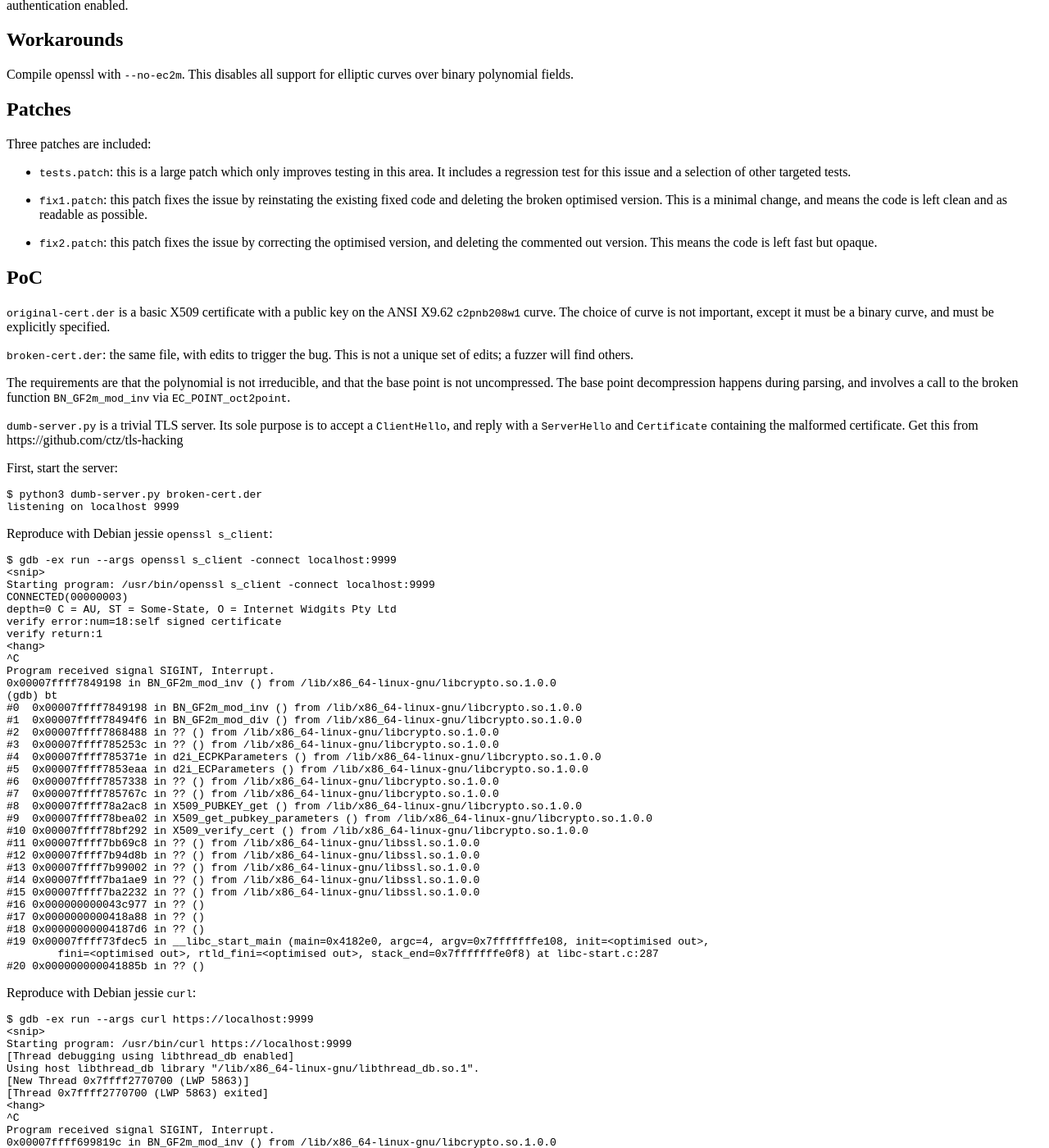
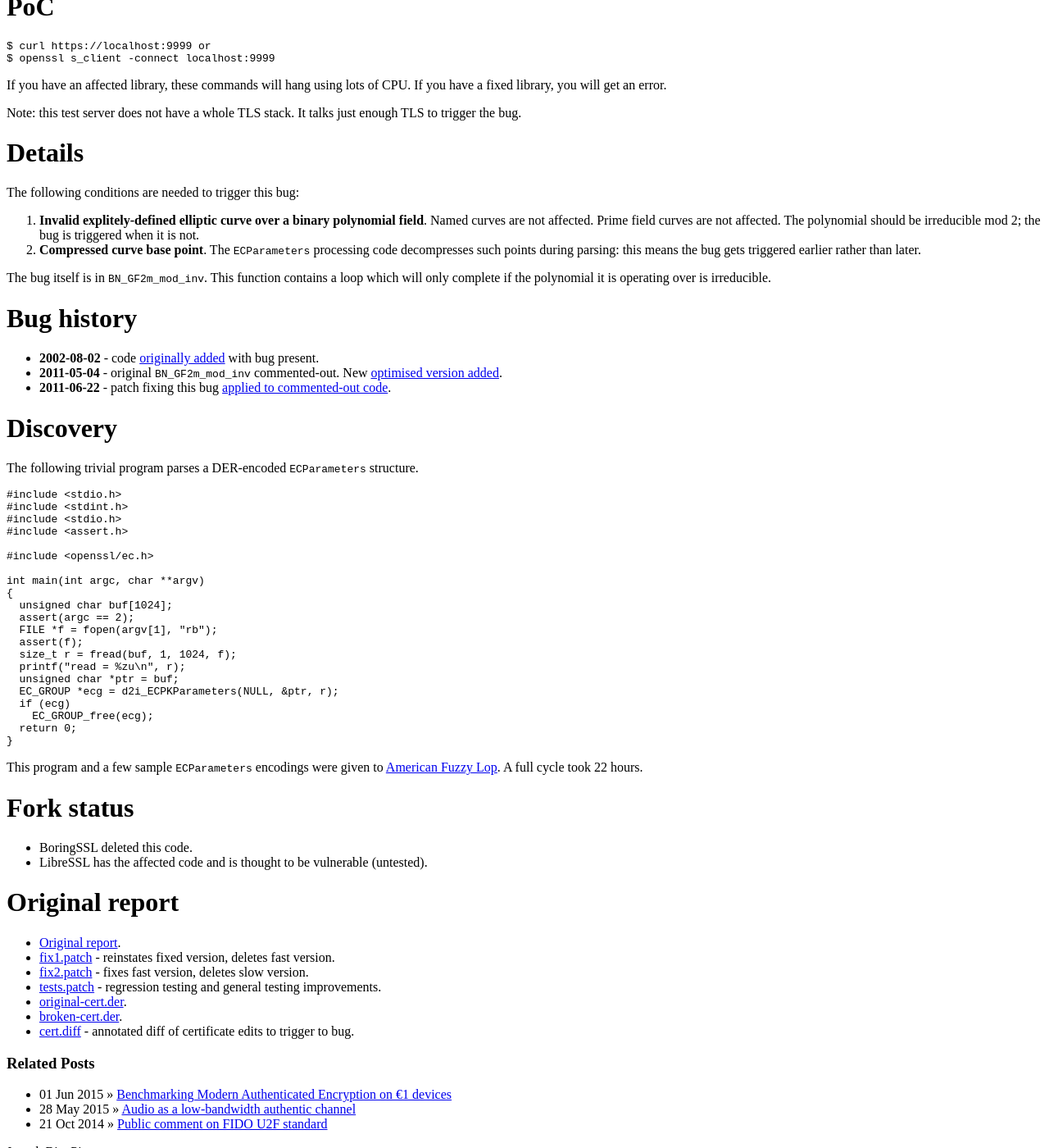
Before and after one commit to ctz/ctz.github.com, a Jekyll site: the page built from _posts/2015-06-11-cve-2015-1788-openssl-binpoly-hang.md, in a window 1280 px wide and 1400 px high, scrolled down 655 px. Shown: the whole window at 82% size. Built offline with Jekyll 4.4.1, drawn with Linux system fonts in a browser that asks for light colours; some of the changed text lies outside the part shown.

Commit message:
more writeup

```diff
--- a/_posts/2015-06-11-cve-2015-1788-openssl-binpoly-hang.md
+++ b/_posts/2015-06-11-cve-2015-1788-openssl-binpoly-hang.md
@@ -9,173 +9,114 @@ tags: [security, openssl, https, ssl, tls]
 * TOC
 {:toc #toc-side}
 
-# Timeline
+# Disclosure timeline
 
  *    **2015-03-30** - Discovery and confusion.
  *    **2015-04-01** - Enlightenment.  Preparation of testing improvements and patches.
  *    **2015-04-06** - Reported to OpenSSL security team.
  *    **2015-04-07** - Vendor confirmation, CVE-2015-1788 assigned.
- *    **2015-04-08** - Disclosure timeline.
- *    **2015-06-08** - Release announced.
+ *    **2015-04-08** - Disclosure scheduled.
+ *    **2015-06-08** - Release publicly announced.
  *    **2015-06-11** - Public release and disclosure.
 
-# Original report
+# Overview
 
-Overview
---------
 When parsing an ASN.1 ECParameters structure OpenSSL enters
 an infinite loop if the curve specified is over a specially
 malformed binary polynomial field.
 
 This can be used to perform denial of service against any
 system which processes public keys, certificate requests or
-certificates.  This includes TLS clients and TLS servers with
-client authentication enabled.
+certificates.  This includes TLS clients, TLS servers with
+client authentication enabled, and assorted offline certificate
+processing/issuance infrastructure.
 
-Workarounds
------------
-Compile openssl with `--no-ec2m`.  This disables all support
-for elliptic curves over binary polynomial fields.
+# PoC
 
-Patches
--------
-Three patches are included:
+    $ curl https://localhost:9999
+or
+    $ openssl s_client -connect localhost:9999
 
-- `tests.patch`: this is a large patch which only improves testing
-  in this area. It includes a regression test for this issue and
-  a selection of other targeted tests.
+If you have an affected library, these commands will hang using lots of CPU.
+If you have a fixed library, you will get an error.
 
-- `fix1.patch`: this patch fixes the issue by reinstating the
-  existing fixed code and deleting the broken optimised version.
-  This is a minimal change, and means the code is left clean
-  and as readable as possible.
+Note: this test server does not have a whole TLS stack.  It talks just enough TLS
+to trigger the bug.
 
-- `fix2.patch`: this patch fixes the issue by correcting the
-  optimised version, and deleting the commented out version.
-  This means the code is left fast but opaque.
+# Details
 
-PoC
----
-`original-cert.der` is a basic X509 certificate with a public
-key on the ANSI X9.62 `c2pnb208w1` curve.  The choice of curve
-is not important, except it must be a binary curve, and must
-be explicitly specified.
+The following conditions are needed to trigger this bug:
 
-`broken-cert.der`: the same file, with edits to trigger the bug.
-This is not a unique set of edits; a fuzzer will find others.
+1. **Invalid explitely-defined elliptic curve over a binary polynomial field**.
+   Named curves are not affected.  Prime field curves are not affected.
+   The polynomial should be irreducible mod 2; the bug is triggered when it is not.
+2. **Compressed curve base point**.  The `ECParameters` processing code decompresses
+   such points during parsing: this means the bug gets triggered earlier rather than
+   later.
 
-The requirements are that the polynomial is not irreducible,
-and that the base point is not uncompressed.  The base point
-decompression happens during parsing, and involves a call
-to the broken function `BN_GF2m_mod_inv` via `EC_POINT_oct2point`.
+The bug itself is in `BN_GF2m_mod_inv`.  This function contains a loop which will only
+complete if the polynomial it is operating over is irreducible.
 
-`dumb-server.py` is a trivial TLS server.  Its sole purpose
-is to accept a `ClientHello`, and reply with a `ServerHello` and
-`Certificate` containing the malformed certificate.  Get this from
-https://github.com/ctz/tls-hacking
+# Bug history
 
-First, start the server:
+* **2002-08-02** - code [originally added][1dc920c8de5b7109727a21163843feecdf06a8cf] with bug present.
+* **2011-05-04** - original `BN_GF2m_mod_inv` commented-out.  New [optimised version added][034688ec4d0e3d350dc0ee9602552f92e8889fc0].
+* **2011-06-22** - patch fixing this bug [applied to commented-out code][8038e7e44c6060398f0793e3e16db0ad1ee95b9d].
 
-    $ python3 dumb-server.py broken-cert.der
-    listening on localhost 9999
+[1dc920c8de5b7109727a21163843feecdf06a8cf]: https://github.com/openssl/openssl/commit/1dc920c8de5b7109727a21163843feecdf06a8cf
+[8038e7e44c6060398f0793e3e16db0ad1ee95b9d]: https://github.com/openssl/openssl/commit/8038e7e44c6060398f0793e3e16db0ad1ee95b9d
+[034688ec4d0e3d350dc0ee9602552f92e8889fc0]: https://github.com/openssl/openssl/commit/034688ec4d0e3d350dc0ee9602552f92e8889fc0
 
-Reproduce with Debian jessie `openssl s_client`:
+# Discovery
 
-    $ gdb -ex run --args openssl s_client -connect localhost:9999
-    <snip>
-    Starting program: /usr/bin/openssl s_client -connect localhost:9999
-    CONNECTED(00000003)
-    depth=0 C = AU, ST = Some-State, O = Internet Widgits Pty Ltd
-    verify error:num=18:self signed certificate
-    verify return:1
-    <hang>
-    ^C
-    Program received signal SIGINT, Interrupt.
-    0x00007ffff7849198 in BN_GF2m_mod_inv () from /lib/x86_64-linux-gnu/libcrypto.so.1.0.0
-    (gdb) bt
-    #0  0x00007ffff7849198 in BN_GF2m_mod_inv () from /lib/x86_64-linux-gnu/libcrypto.so.1.0.0
-    #1  0x00007ffff78494f6 in BN_GF2m_mod_div () from /lib/x86_64-linux-gnu/libcrypto.so.1.0.0
-    #2  0x00007ffff7868488 in ?? () from /lib/x86_64-linux-gnu/libcrypto.so.1.0.0
-    #3  0x00007ffff785253c in ?? () from /lib/x86_64-linux-gnu/libcrypto.so.1.0.0
-    #4  0x00007ffff785371e in d2i_ECPKParameters () from /lib/x86_64-linux-gnu/libcrypto.so.1.0.0
-    #5  0x00007ffff7853eaa in d2i_ECParameters () from /lib/x86_64-linux-gnu/libcrypto.so.1.0.0
-    #6  0x00007ffff7857338 in ?? () from /lib/x86_64-linux-gnu/libcrypto.so.1.0.0
-    #7  0x00007ffff785767c in ?? () from /lib/x86_64-linux-gnu/libcrypto.so.1.0.0
-    #8  0x00007ffff78a2ac8 in X509_PUBKEY_get () from /lib/x86_64-linux-gnu/libcrypto.so.1.0.0
-    #9  0x00007ffff78bea02 in X509_get_pubkey_parameters () from /lib/x86_64-linux-gnu/libcrypto.so.1.0.0
-    #10 0x00007ffff78bf292 in X509_verify_cert () from /lib/x86_64-linux-gnu/libcrypto.so.1.0.0
-    #11 0x00007ffff7bb69c8 in ?? () from /lib/x86_64-linux-gnu/libssl.so.1.0.0
-    #12 0x00007ffff7b94d8b in ?? () from /lib/x86_64-linux-gnu/libssl.so.1.0.0
-    #13 0x00007ffff7b99002 in ?? () from /lib/x86_64-linux-gnu/libssl.so.1.0.0
-    #14 0x00007ffff7ba1ae9 in ?? () from /lib/x86_64-linux-gnu/libssl.so.1.0.0
-    #15 0x00007ffff7ba2232 in ?? () from /lib/x86_64-linux-gnu/libssl.so.1.0.0
-    #16 0x000000000043c977 in ?? ()
-    #17 0x0000000000418a88 in ?? ()
-    #18 0x00000000004187d6 in ?? ()
-    #19 0x00007ffff73fdec5 in __libc_start_main (main=0x4182e0, argc=4, argv=0x7fffffffe108, init=<optimised out>,
-            fini=<optimised out>, rtld_fini=<optimised out>, stack_end=0x7fffffffe0f8) at libc-start.c:287
-    #20 0x000000000041885b in ?? ()
+The following trivial program parses a DER-encoded `ECParameters` structure.
 
-Reproduce with Debian jessie `curl`:
+    #include <stdio.h>
+    #include <stdint.h>
+    #include <stdio.h>
+    #include <assert.h>
 
-    $ gdb -ex run --args curl https://localhost:9999
-    <snip>
-    Starting program: /usr/bin/curl https://localhost:9999
-    [Thread debugging using libthread_db enabled]
-    Using host libthread_db library "/lib/x86_64-linux-gnu/libthread_db.so.1".
-    [New Thread 0x7ffff2770700 (LWP 5863)]
-    [Thread 0x7ffff2770700 (LWP 5863) exited]
-    <hang>
-    ^C
-    Program received signal SIGINT, Interrupt.
-    0x00007ffff699819c in BN_GF2m_mod_inv () from /lib/x86_64-linux-gnu/libcrypto.so.1.0.0
-    (gdb) bt
-    #0  0x00007ffff699819c in BN_GF2m_mod_inv () from /lib/x86_64-linux-gnu/libcrypto.so.1.0.0
-    #1  0x00007ffff69984f6 in BN_GF2m_mod_div () from /lib/x86_64-linux-gnu/libcrypto.so.1.0.0
-    #2  0x00007ffff69b7488 in ?? () from /lib/x86_64-linux-gnu/libcrypto.so.1.0.0
-    #3  0x00007ffff69a153c in ?? () from /lib/x86_64-linux-gnu/libcrypto.so.1.0.0
-    #4  0x00007ffff69a271e in d2i_ECPKParameters () from /lib/x86_64-linux-gnu/libcrypto.so.1.0.0
-    #5  0x00007ffff69a2eaa in d2i_ECParameters () from /lib/x86_64-linux-gnu/libcrypto.so.1.0.0
-    #6  0x00007ffff69a6338 in ?? () from /lib/x86_64-linux-gnu/libcrypto.so.1.0.0
-    #7  0x00007ffff69a667c in ?? () from /lib/x86_64-linux-gnu/libcrypto.so.1.0.0
-    #8  0x00007ffff69f1ac8 in X509_PUBKEY_get () from /lib/x86_64-linux-gnu/libcrypto.so.1.0.0
-    #9  0x00007ffff6a0da02 in X509_get_pubkey_parameters () from /lib/x86_64-linux-gnu/libcrypto.so.1.0.0
-    #10 0x00007ffff6a0dc0a in X509_verify_cert () from /lib/x86_64-linux-gnu/libcrypto.so.1.0.0
-    #11 0x00007ffff6d059c8 in ?? () from /lib/x86_64-linux-gnu/libssl.so.1.0.0
-    #12 0x00007ffff6ce3d8b in ?? () from /lib/x86_64-linux-gnu/libssl.so.1.0.0
-    #13 0x00007ffff6ce8002 in ?? () from /lib/x86_64-linux-gnu/libssl.so.1.0.0
-    #14 0x00007ffff7bc0092 in ?? () from /usr/lib/x86_64-linux-gnu/libcurl.so.4
-    #15 0x00007ffff7bc1d90 in ?? () from /usr/lib/x86_64-linux-gnu/libcurl.so.4
-    #16 0x00007ffff7b82aee in ?? () from /usr/lib/x86_64-linux-gnu/libcurl.so.4
-    #17 0x00007ffff7ba54b1 in ?? () from /usr/lib/x86_64-linux-gnu/libcurl.so.4
-    #18 0x00007ffff7ba6101 in curl_multi_perform () from /usr/lib/x86_64-linux-gnu/libcurl.so.4
-    #19 0x00007ffff7b9d733 in curl_easy_perform () from /usr/lib/x86_64-linux-gnu/libcurl.so.4
-    #20 0x000000000040a45d in ?? ()
-    #21 0x000000000040237e in ?? ()
-    #22 0x00007ffff7397ec5 in __libc_start_main (main=0x402300, argc=2, argv=0x7fffffffe128, init=<optimised out>,
-        fini=<optimised out>, rtld_fini=<optimised out>, stack_end=0x7fffffffe118) at libc-start.c:287
-    #23 0x00000000004023da in ?? ()
+    #include <openssl/ec.h>
 
-Root cause
-----------
-The original bug was introduced in 2002 with the first support
-for elliptic curves over binary polynomial fields[1].  This was
-reported and fixed in June 2011 (OpenSSL bug 2540)[2].
+    int main(int argc, char **argv)
+    {
+      unsigned char buf[1024];
+      assert(argc == 2);
+      FILE *f = fopen(argv[1], "rb");
+      assert(f);
+      size_t r = fread(buf, 1, 1024, f);
+      printf("read = %zu\n", r);
+      unsigned char *ptr = buf;
+      EC_GROUP *ecg = d2i_ECPKParameters(NULL, &ptr, r);
+      if (ecg)
+        EC_GROUP_free(ecg);
+      return 0;
+    }
 
-Shortly before, in May 2011, the code which would later contain
-the fix was commented-out and replaced with an optimised version[3].
+This program and a few sample `ECParameters` encodings were given to
+[American Fuzzy Lop][afl].  A full cycle took 22 hours.
 
-This means that the application of the patch in [2] went into
-commented-out code, and had no effect.
+[afl]: http://lcamtuf.coredump.cx/afl/
 
-The author posits that the root cause is checking in commented-out
-code and lack of regression testing.
+# Fork status
 
-[1]: https://github.com/openssl/openssl/commit/1dc920c8de5b7109727a21163843feecdf06a8cf
-[2]: https://github.com/openssl/openssl/commit/8038e7e44c6060398f0793e3e16db0ad1ee95b9d
-[3]: https://github.com/openssl/openssl/commit/034688ec4d0e3d350dc0ee9602552f92e8889fc0
+ * BoringSSL deleted this code.
+ * LibreSSL has the affected code and is thought to be vulnerable (untested).
 
-Fork status
------------
-- BoringSSL has deleted this code.
-- LibreSSL has the affected code and is thought to be vulnerable (untested).
+# Original report
+
+ * [Original report][report].
+ * [fix1.patch][fix1patch] - reinstates fixed version, deletes fast version.
+ * [fix2.patch][fix2patch] - fixes fast version, deletes slow version.
+ * [tests.patch][testspatch] - regression testing and general testing improvements.
+ * [original-cert.der][originalcertder].
+ * [broken-cert.der][brokencertder].
+ * [cert.diff][certdiff] - annotated diff of certificate edits to trigger to bug.
+
+[report]: https://raw.githubusercontent.com/ctz/vulns/master/openssl-01/readme.md
+[fix1patch]: https://raw.githubusercontent.com/ctz/vulns/master/openssl-01/fix1.patch
+[fix2patch]: https://raw.githubusercontent.com/ctz/vulns/master/openssl-01/fix2.patch
+[testspatch]: https://raw.githubusercontent.com/ctz/vulns/master/openssl-01/tests.patch
+[originalcertder]: https://raw.githubusercontent.com/ctz/vulns/master/openssl-01/original-cert.der
+[brokencertder]: https://raw.githubusercontent.com/ctz/vulns/master/openssl-01/broken-cert.der
+[certdiff]: https://raw.githubusercontent.com/ctz/vulns/master/openssl-01/cert.diff
```
